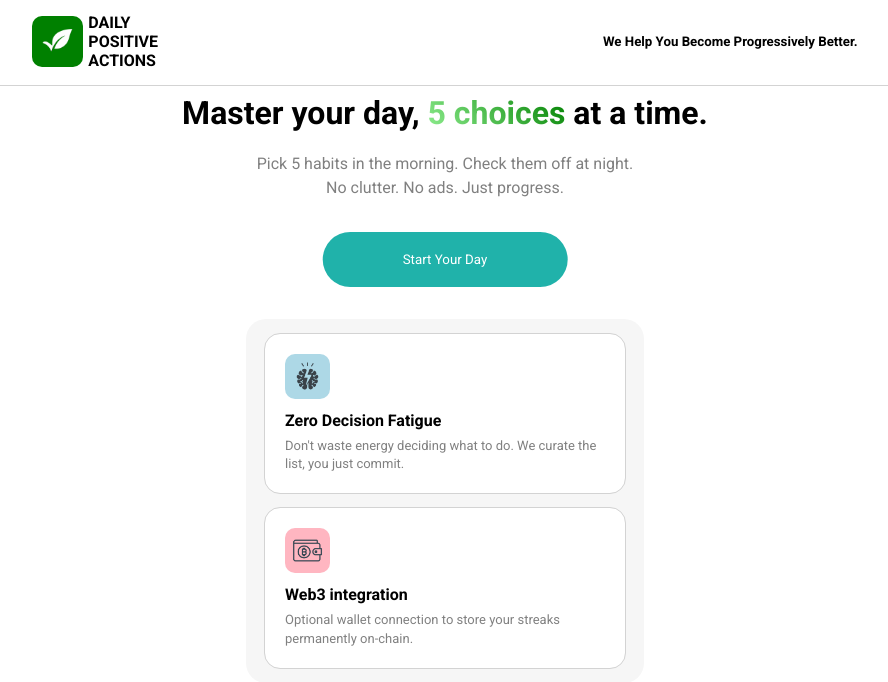
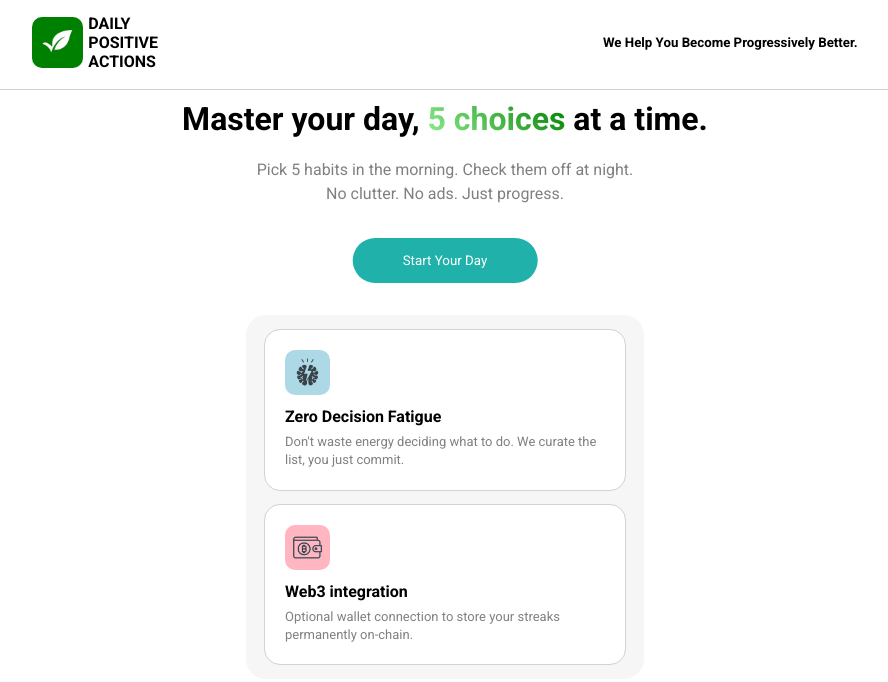
Before and after one commit to 001grindpa/DPA, a Flask app: page /landing in a window 1280 px wide. Shown: the top 682 px of the page, without its empty margins (195-1083 px from the left). Run offline with Flask 3, Linux system fonts and the light colour scheme; some libraries are stand-ins or nearby versions.

Commit message:
index UI update

```diff
--- a/static/style/dpa.css
+++ b/static/style/dpa.css
@@ -69,7 +69,7 @@
 }
 main .enterBtn {
     width: fit-content;
-    padding: 20px 80px;
+    padding: 15px 50px;
     border-radius: 50px;
     color: white;
     background-color: lightseagreen;
@@ -189,7 +189,7 @@
     background: linear-gradient(rgb(25, 144, 255), white);
     z-index: 17;
     width: 250px;
-    height: 60%;
+    height: 70%;
     padding: 5px;
     padding-top: 20px;
     transform: translateX(-100%);
```
Also changed, not shown: 1 other file.
